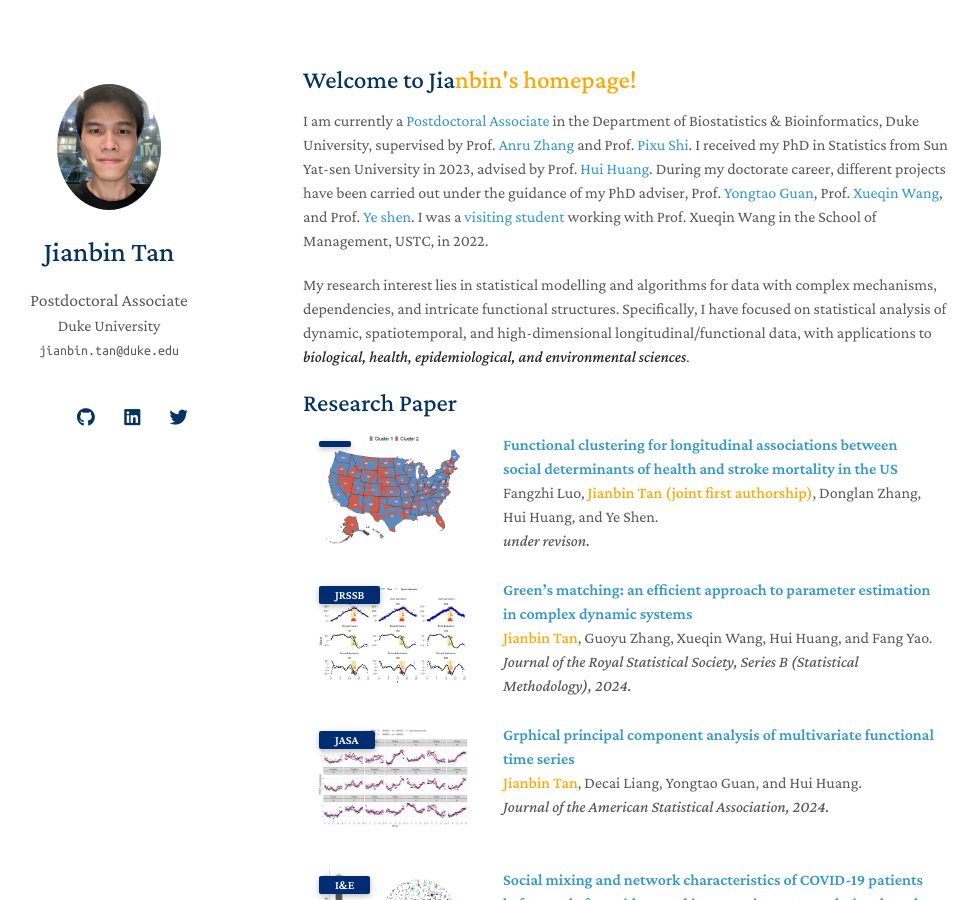
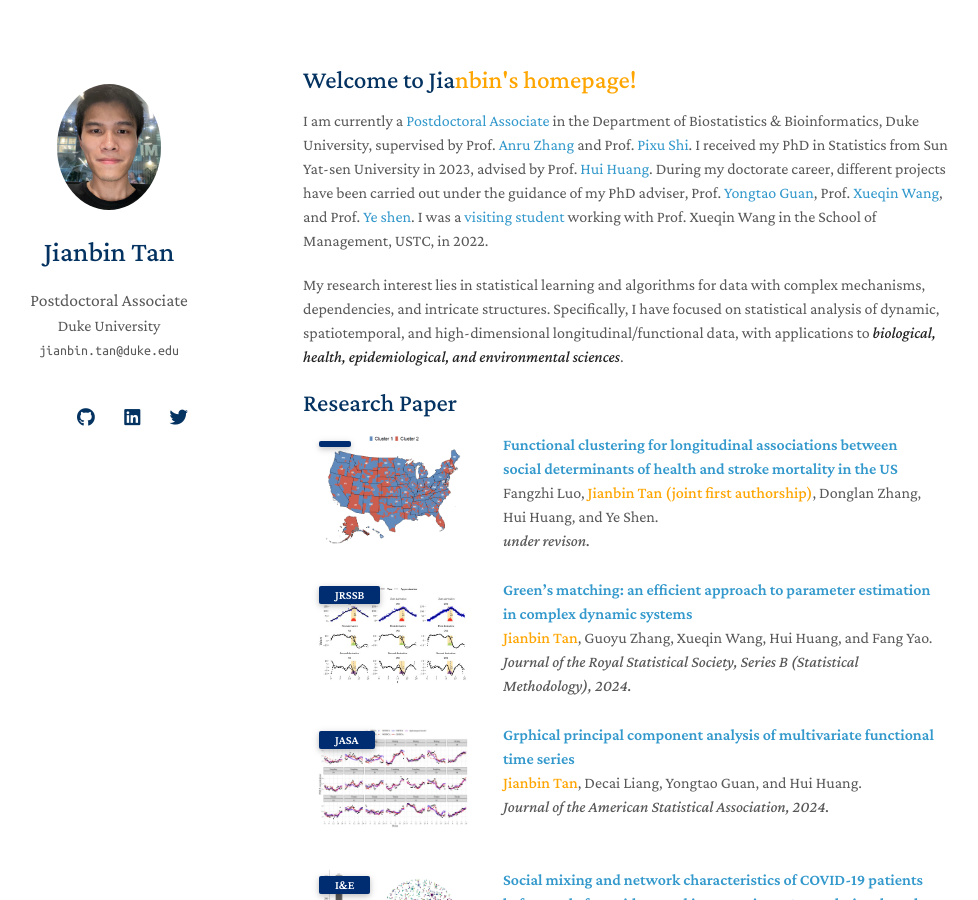
Before and after one commit to Tan-jianbin/Tan-jianbin.github.io, a Jekyll site: the page built from index.md, in a window 1280 px wide and 900 px high. Shown: the whole window, without its empty margins (167-1145 px from the left). Built offline with Jekyll 4.4.1, drawn with Linux system fonts in a browser that asks for light colours; nearby versions of some CDN libraries; a style sheet for code colours, icons or effects is not loaded; our own code applies the rules of GitHub Pages for plain Markdown files.

Commit message:
Update index.md

```diff
--- a/index.md
+++ b/index.md
@@ -6,6 +6,6 @@ layout: homepage
 
 I am currently a [Postdoctoral Associate](https://biostat.duke.edu/profile/jianbin-tan) in the Department of Biostatistics & Bioinformatics, Duke University, supervised by Prof. [Anru Zhang](https://anruzhang.github.io) and Prof. [Pixu Shi](https://pixushi.github.io). I received my PhD in Statistics from Sun Yat-sen University in 2023, advised by Prof. [Hui Huang](http://cfas.ruc.edu.cn/kydw/zzyjy/hh/index.htm). During my doctorate career, different projects have been carried out under the guidance of my PhD adviser, Prof. [Yongtao Guan](https://sds.cuhk.edu.cn/en/teacher/1038),  Prof. [Xueqin Wang](https://bs.ustc.edu.cn/english/profile.php?id=650), and Prof. [Ye shen](https://publichealth.uga.edu/faculty-member/ye-shen/). I was a [visiting student](https://statlab905.github.io/author/jianbin-tan/) working with Prof. Xueqin Wang in the School of Management, USTC, in 2022.
 
-My research interest lies in statistical modelling and algorithms for data with complex mechanisms, dependencies, and intricate functional structures. Specifically, I have focused on statistical analysis of dynamic, spatiotemporal, and high-dimensional longitudinal/functional data, with applications to ***biological, health, epidemiological, and environmental sciences***.
+My research interest lies in statistical learning and algorithms for data with complex mechanisms, dependencies, and intricate structures. Specifically, I have focused on statistical analysis of dynamic, spatiotemporal, and high-dimensional longitudinal/functional data, with applications to ***biological, health, epidemiological, and environmental sciences***.
 
 {% include_relative _includes/publications.md %}
```
